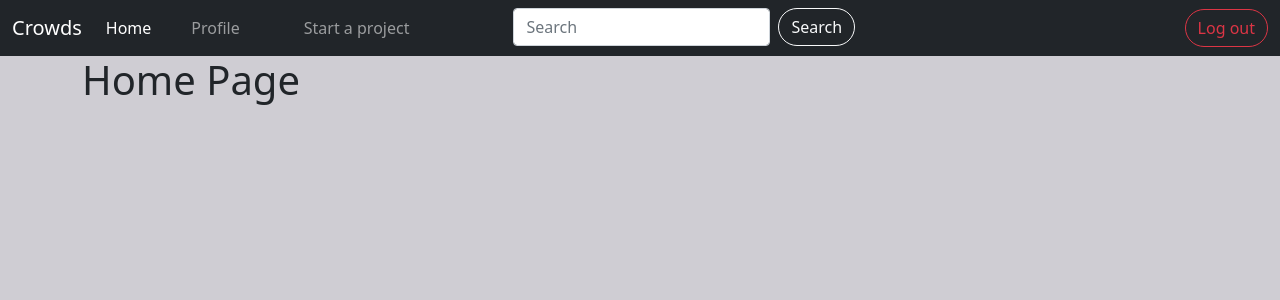
After one commit to mohamedsherif95/crowdfund-django, a Django app: template crowdfund/projects/templates/projects/home.html in a window 1280 px wide. The commit adds this page. Shown: the top 300 px of the page. Run offline with Django 3.2, Linux system fonts and the light colour scheme; the template is opened without the code that fills it, so the values that code supplies are empty; some libraries are stand-ins or nearby versions.

Commit message:
login-profile-navbar

```diff
--- a/crowdfund/accounts/models.py
+++ b/crowdfund/accounts/models.py
@@ -1,4 +1,5 @@
 from django.db import models
+from django.urls import reverse_lazy
 from django.contrib.auth.models import AbstractUser
 from django.utils.translation import gettext_lazy as _
 from phonenumber_field.modelfields import PhoneNumberField
@@ -21,3 +22,6 @@ class User(AbstractUser):
 
     def __str__(self):
         return self.email
+
+    def get_absolute_url(self):
+        return reverse_lazy('accounts:profile', kwargs={'pk': self.pk})
--- a/crowdfund/accounts/templates/accounts/register.html
+++ b/crowdfund/accounts/templates/accounts/register.html
@@ -37,7 +37,10 @@
               value="Sign Up"
             />
             <div class="text-center">
-              <a href="{% url 'accounts:login' %}">Already have an account?</a>
+              <p>
+                Already have an account?
+                <a href="{% url 'accounts:login' %}">Log in</a>
+              </p>
             </div>
           </div>
         </form>
--- a/crowdfund/accounts/views.py
+++ b/crowdfund/accounts/views.py
@@ -1,4 +1,4 @@
-from django.urls import reverse
+from django.urls import reverse, reverse_lazy
 from .utils import token_generator
 from django.utils.http import urlsafe_base64_encode, urlsafe_base64_decode
 from django.utils.encoding import force_bytes, force_text
@@ -99,7 +99,9 @@ class ProfileUpdate(UpdateView):
     model = User
     template_name = 'accounts/profile_update.html'
     fields = ('first_name', 'last_name', 'username', 'phone_number', 'profile_picture', 'birth_date', 'country', 'facebook')
-    pk_url_kwarg = 'pk'
+
+    # success_url = reverse_lazy('accounts:profile')
+
 
 
 
--- a/crowdfund/projects/templates/projects/add_project.html
+++ b/crowdfund/projects/templates/projects/add_project.html
@@ -2,6 +2,9 @@
 
 <!-- page title -->
 {% block title %} Add Project {% endblock %}
+
+<!-- page nav -->
+{% block navbar %} {% include 'navbar.html' %} {% endblock %}
 
 <!-- page content -->
 {% block content %}
--- /dev/null
+++ b/crowdfund/projects/templates/projects/home.html
@@ -0,0 +1,14 @@
+{% extends 'base.html' %}
+
+<!-- page title -->
+{% block title %} Crowds {% endblock %}
+
+<!-- page nav -->
+{% block navbar %} {% include 'navbar.html' %} {% endblock %}
+
+<!-- page content -->
+{% block content %}
+<div class="container">
+  <h1>Home Page</h1>
+</div>
+{% endblock %}
--- a/crowdfund/static/css/profile.css
+++ b/crowdfund/static/css/profile.css
@@ -6,3 +6,8 @@ body {
   background: #cfcdd3;
   min-height: 100vh;
 }
+
+a.h5 {
+  text-decoration: none;
+  color: black;
+}
--- a/crowdfund/templates/base.html
+++ b/crowdfund/templates/base.html
@@ -20,7 +20,7 @@
     <link rel="stylesheet" href="{% static 'css/profile.css' %}" />
   </head>
   <body>
-    {% block content %} {% endblock %}
+    {% block navbar %} {% endblock %} {% block content %} {% endblock %}
     <script
       src="https://cdn.jsdelivr.net/npm/bootstrap@5.1.3/dist/js/bootstrap.bundle.min.js"
       integrity="sha384-ka7Sk0Gln4gmtz2MlQnikT1wXgYsOg+OMhuP+IlRH9sENBO0LRn5q+8nbTov4+1p"
--- /dev/null
+++ b/crowdfund/templates/navbar.html
@@ -0,0 +1,80 @@
+<nav class="navbar navbar-expand-lg navbar-dark bg-dark">
+  <div class="container-fluid">
+    <a class="navbar-brand" href="{% url 'projects:home' %}">Crowds</a>
+    <button
+      class="navbar-toggler"
+      type="button"
+      data-bs-toggle="collapse"
+      data-bs-target="#navbarSupportedContent"
+      aria-controls="navbarSupportedContent"
+      aria-expanded="false"
+      aria-label="Toggle navigation"
+    >
+      <span class="navbar-toggler-icon"></span>
+    </button>
+    <div class="collapse navbar-collapse" id="navbarSupportedContent">
+      <ul class="navbar-nav me-auto mb-2 mb-lg-0">
+        <li class="nav-item">
+          <a
+            class="nav-link active"
+            aria-current="page"
+            href="{% url 'projects:home' %}"
+            >Home</a
+          >
+        </li>
+        <li class="nav-item mx-4">
+          <a
+            class="nav-link"
+            href="{% url 'accounts:profile' request.user.pk %}"
+            >Profile</a
+          >
+        </li>
+        <li class="nav-item mx-4">
+          <a class="nav-link" href="{% url 'projects:add_project' %}"
+            >Start a project</a
+          >
+        </li>
+        {% comment %}
+        <li class="nav-item dropdown">
+          <a
+            class="nav-link dropdown-toggle"
+            href="#"
+            id="navbarDropdown"
+            role="button"
+            data-bs-toggle="dropdown"
+            aria-expanded="false"
+          >
+            Dropdown
+          </a>
+          <ul class="dropdown-menu" aria-labelledby="navbarDropdown">
+            <li><a class="dropdown-item" href="#">Action</a></li>
+            <li><a class="dropdown-item" href="#">Another action</a></li>
+            <li><hr class="dropdown-divider" /></li>
+            <li><a class="dropdown-item" href="#">Something else here</a></li>
+          </ul>
+        </li>
+        {% endcomment %}
+        <li class="nav-item mx-4 px-5">
+          <form class="d-flex">
+            <input
+              class="form-control me-2"
+              type="search"
+              placeholder="Search"
+              aria-label="Search"
+            />
+            <button class="btn btn-outline-light rounded-pill" type="submit">
+              Search
+            </button>
+          </form>
+        </li>
+      </ul>
+      <div>
+        <a
+          class="btn btn-outline-danger rounded-pill"
+          href="{% url 'accounts:logout' %}"
+          >Log out</a
+        >
+      </div>
+    </div>
+  </div>
+</nav>
```
Also changed, not shown: crowdfund/accounts/templates/accounts/login.html (+14 -7 lines), crowdfund/accounts/templates/accounts/profile_update.html (+7 -3 lines), crowdfund/accounts/templates/accounts/user_profile.html (+29 -11 lines), crowdfund/projects/templates/projects/project_detail.html (+6 -1 lines), crowdfund/projects/templates/projects/project_list.html (+7 -2 lines), crowdfund/projects/views.py (+2 -5 lines), crowdfund/db.sqlite3.
